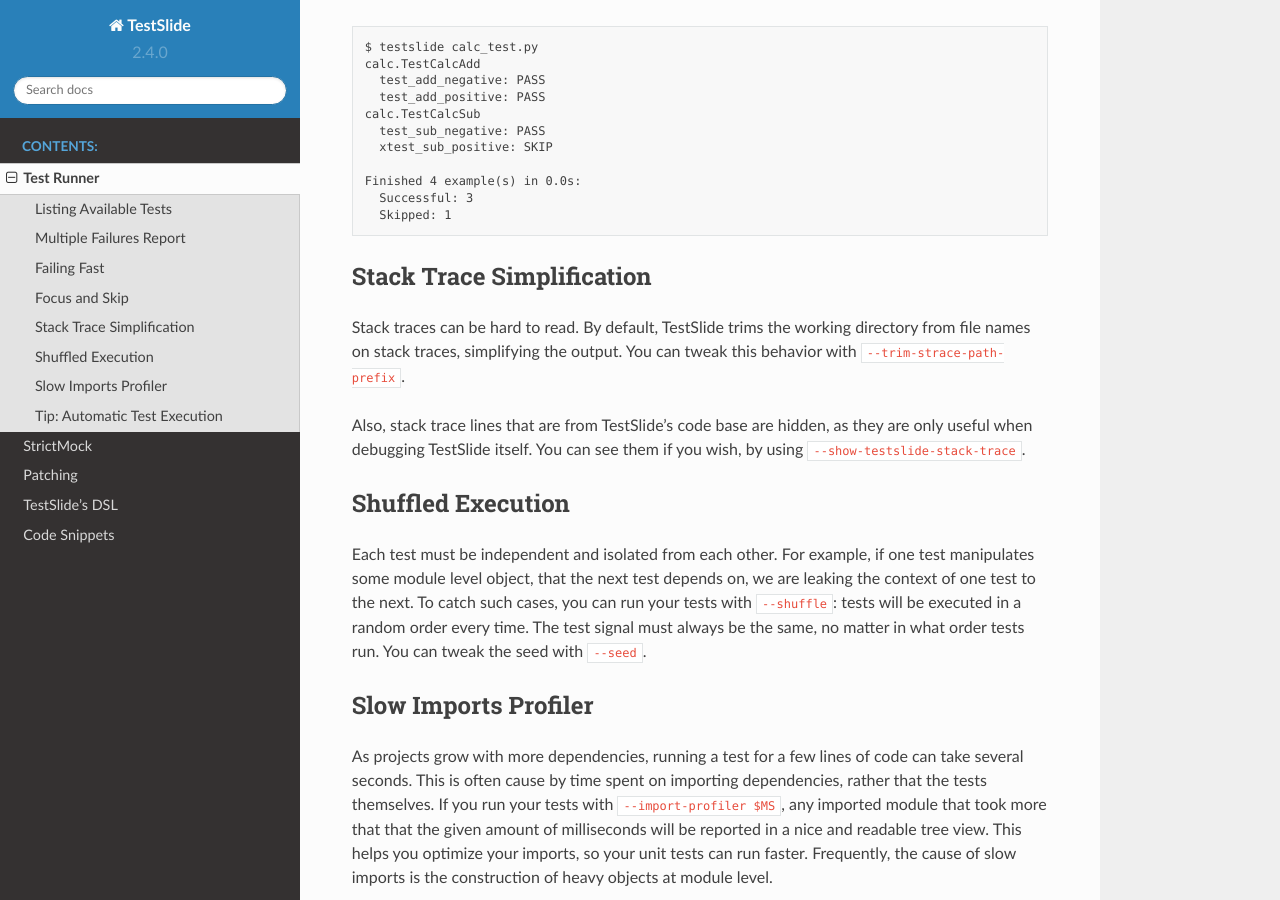
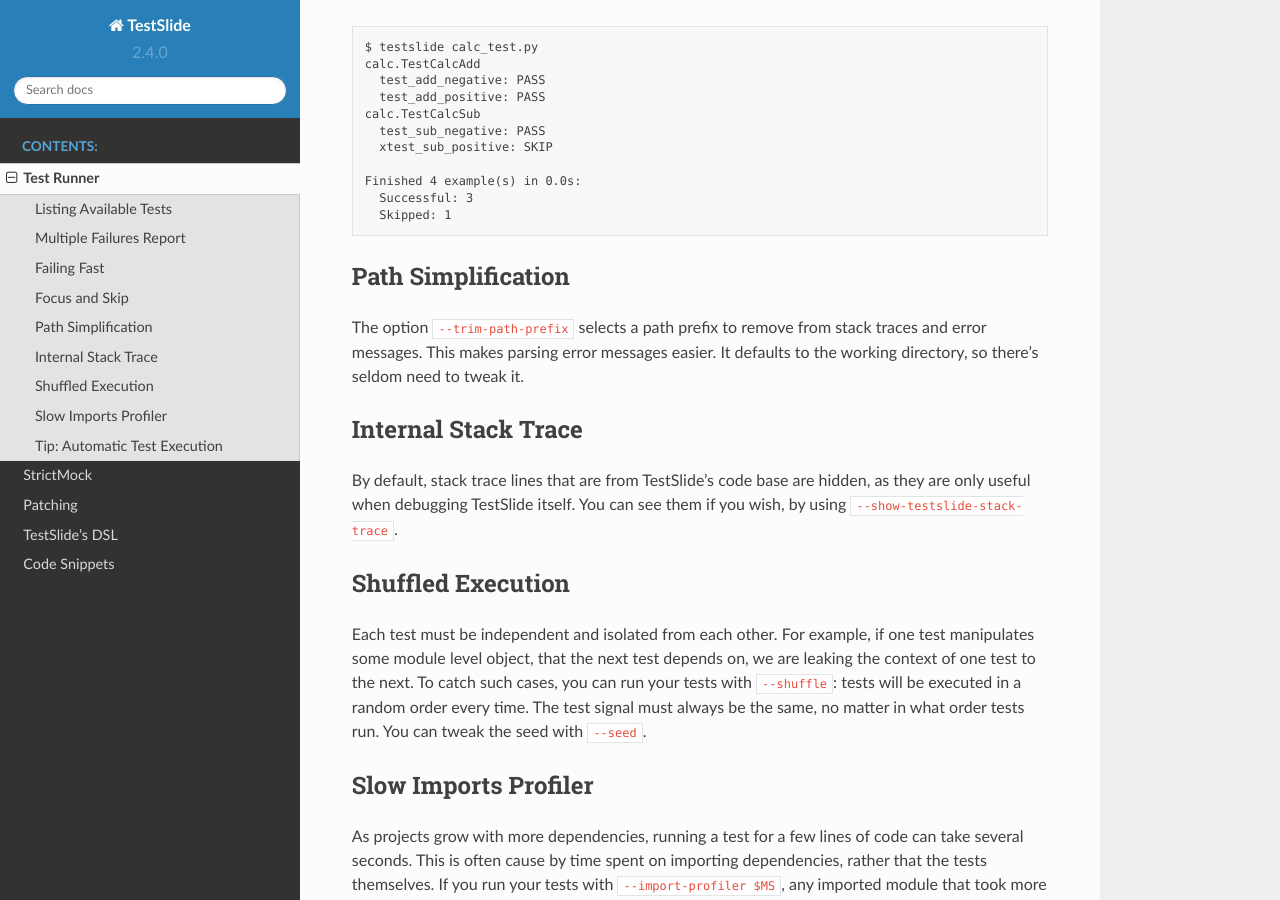
Before and after one commit to facebook/TestSlide, a Sphinx documentation site: the page built from docs/test_runner/index.rst, in a window 1280 px wide and 900 px high, scrolled down 2931 px. Built offline with Sphinx 7.4.7 and the Read the Docs theme 2.0.0, drawn with Linux system fonts in a browser that asks for light colours.

Commit message:
Update docs

```diff
--- a/docs/test_runner/index.rst
+++ b/docs/test_runner/index.rst
@@ -142,12 +142,15 @@
     Successful: 3
     Skipped: 1
 
-Stack Trace Simplification
---------------------------
+Path Simplification
+-------------------
 
-Stack traces can be hard to read. By default, TestSlide trims the working directory from file names on stack traces, simplifying the output. You can tweak this behavior with ``--trim-strace-path-prefix``.
+The option ``--trim-path-prefix`` selects a path prefix to remove from stack traces and error messages. This makes parsing error messages easier. It defaults to the working directory, so there's seldom need to tweak it.
 
-Also, stack trace lines that are from TestSlide's code base are hidden, as they are only useful when debugging TestSlide itself. You can see them if you wish, by using ``--show-testslide-stack-trace``.
+Internal Stack Trace
+--------------------
+
+By default, stack trace lines that are from TestSlide's code base are hidden, as they are only useful when debugging TestSlide itself. You can see them if you wish, by using ``--show-testslide-stack-trace``.
 
 Shuffled Execution
 ------------------
```
